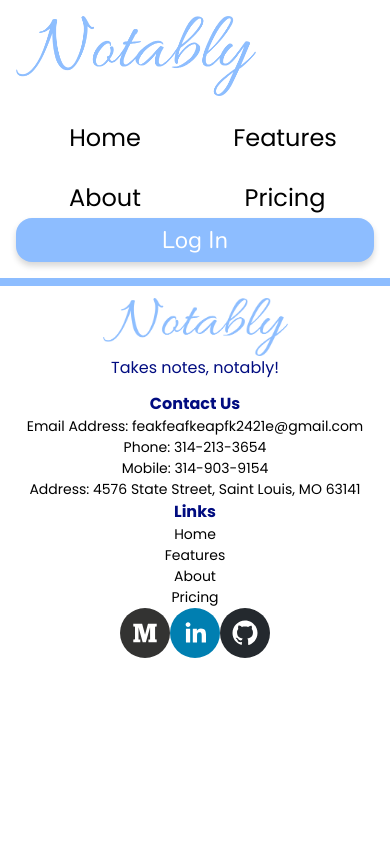
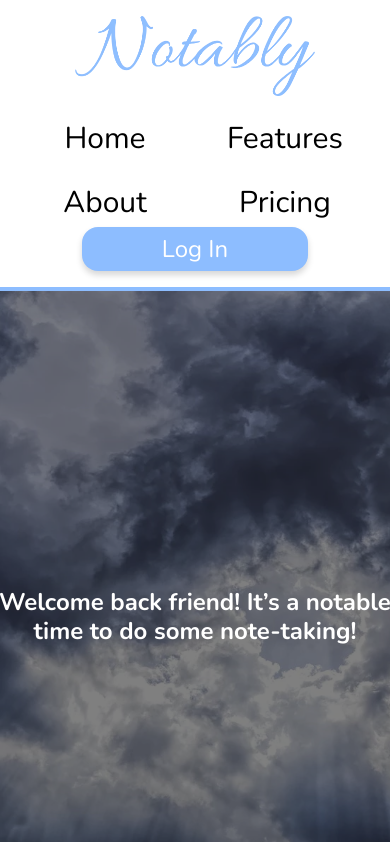
Before and after one commit to BlackPearlescence/notably, a React (Create React App) app in the folder client/: page /login in a window 390 px wide. Shown: the top 842 px of the page. Built offline with nearby package versions, Linux system fonts and the light colour scheme.

Commit message:
responsive login page

```diff
--- a/client/src/components/authenticationpages/AuthHero.module.scss
+++ b/client/src/components/authenticationpages/AuthHero.module.scss
@@ -6,10 +6,59 @@
     justify-content: center;
     align-items: center;
     background-image: url("../../assets/images/sky-3499982_1920.webp");
-    height: 80vh;
+    background-size: cover;
+    height: 85vh;
     width: 50%;
 
     .authMask {
         z-index: 2;
+        background-color: rgb(shared.$color-black, 0.5);
+        color: shared.$color-white;
+        height: 100vh;
+        width: 100%;
+        display: flex;
+        flex-direction: column;
+        justify-content: center;
+        align-items: center;
+
+        h1 {
+            width: shared.$box-desktop-xl;
+            @include shared.heading-desktopmedium;
+            font-weight: shared.$font-weight-extrabold;
+        }
     }
 }
+
+@include shared.tablet {
+    .authHeroContainer {
+        width: 100%;
+        height: 100%;
+
+        .authMask {
+
+            h1 {
+                @include shared.heading-tabletsmall;
+                width: shared.$box-tablet-xl;
+                padding-bottom: shared.$gap-tablet-xl;
+            }
+        }
+    }
+}
+
+@include shared.mobile {
+    .authHeroContainer {
+        width: 100%;
+        height: 80vh;
+        .authMask {
+            height: 80vh;
+
+            h1 {
+                @include shared.heading-mobilesmall;
+                width: shared.$box-mobile-xl;
+                padding-bottom: shared.$gap-mobile-xl;
+            }
+
+
+        }
+    }
+}
--- a/client/src/components/authenticationpages/AuthHero.tsx
+++ b/client/src/components/authenticationpages/AuthHero.tsx
@@ -3,14 +3,16 @@ import styles from "./AuthHero.module.scss";
 
 interface HeroHeader {
     title: string;
+    children?: React.ReactNode;
 }
 
-export const AuthHero: React.FC<HeroHeader> = ({ title }) => {
+export const AuthHero: React.FC<HeroHeader> = ({ title, children }) => {
     return (
         <div className={styles.authHeroContainer}>
             <div className={styles.authHero}></div>
             <div className={styles.authMask}>
                 <h1>{title}</h1>
+                {children}
             </div>
         </div>
     )
--- a/client/src/components/authenticationpages/LoginBox.tsx
+++ b/client/src/components/authenticationpages/LoginBox.tsx
@@ -1,15 +1,11 @@
 import React from "react";
 import styles from "./LoginBox.module.scss";
+import { LoginForm } from "./LoginForm";
 export const LoginBox: React.FC = () => {
 
     return (
         <div className={styles.loginContainer}>
-            <form>
-                <input name="email" type="text" placeholder="email" />
-                <input name="password" type="password" placeholder="password" />
-                <button type="submit">Log In</button>
-                <span>New User? Sign up here!</span>
-            </form>
+            <LoginForm />
         </div>
     )
 }
--- /dev/null
+++ b/client/src/components/authenticationpages/LoginForm.module.scss
@@ -0,0 +1,62 @@
+@use "../../styles/shared.scss";
+
+.formContainer {
+    display: flex;
+    flex-direction: column;
+    justify-content: center;
+    align-items: center;
+    width: calc(shared.$box-tablet-md * 1.2);
+    height: calc(shared.$box-tablet-md * 1.2);
+    background-color: shared.$color-white;
+    box-shadow: shared.$box-shadow-lg;
+
+
+    h2 {
+        @include shared.heading-tabletmedium;
+        margin: shared.$gap-tablet-lg;
+        color: shared.$color-primary;
+    }
+    input {
+        margin: shared.$gap-tablet-lg;
+        @include shared.body-tabletmedium;
+        padding: shared.$gap-tablet-sm;
+        width: shared.$box-tablet-md;
+    }
+
+    button {
+        margin: shared.$gap-desktop-sm;
+        @include shared.body-desktopmedium;
+        padding-top: shared.$padding-desktop-xs;
+        padding-bottom: shared.$padding-desktop-xs;
+        padding-left: shared.$padding-desktop-xxl;
+        padding-right: shared.$padding-desktop-xxl;
+        border-radius: shared.$border-radius-md;
+        border: none;
+        background-color: shared.$color-main;
+        color: shared.$color-white;
+        transition: background-color 0.2s ease-in-out, color 0.2s ease-in-out;
+        box-shadow: shared.$box-shadow-md;
+
+        &:hover {
+            background-color: shared.$color-primary;
+            color: shared.$color-white;
+        }
+    }
+
+    span {
+        margin: shared.$gap-desktop-lg;
+        @include shared.body-desktopmedium;
+        text-decoration: underline;
+        color: shared.$color-secondary;
+        cursor: pointer;
+        transition: color 0.2s ease-in-out;
+
+        &:hover {
+            color: shared.$color-accent;
+        }
+    }
+}
+
+@include shared.mobile {
+
+}
--- /dev/null
+++ b/client/src/components/authenticationpages/LoginForm.tsx
@@ -0,0 +1,14 @@
+import React from "react";
+import styles from "./LoginForm.module.scss";
+export const LoginForm: React.FC = () => {
+
+    return(
+        <form className={styles.formContainer}>
+            <h2>Sign In</h2>
+            <input name="email" type="text" placeholder="Email Address" />
+            <input name="password" type="password" placeholder="Password" />
+            <button type="submit">Log In</button>
+            <span>New User? Sign up here!</span>
+        </form>
+    )
+}
--- a/client/src/components/bars/Footer.module.scss
+++ b/client/src/components/bars/Footer.module.scss
@@ -70,10 +70,22 @@
     }
 }
 
+@include shared.tablet {
+    .footerContainer {
+
+    }
+}
+
 @include shared.mobile {
     .footerContainer {
         display: flex;
         flex-direction: column;
+        height: 100%;
+
+        img {
+            width: shared.$box-mobile-md;
+            height: shared.$box-mobile-xs;
+        }
 
         .logoContainer {
             margin-top: shared.$padding-mobile-md;
@@ -114,6 +126,12 @@
                 @include shared.body-mobilemedium;
             }
         }
+
+        .socialLinksContainer {
+            * {
+                padding: shared.$padding-mobile-xs;
+            }
+        }
     }
 
 
--- a/client/src/components/bars/NavigationBar.module.scss
+++ b/client/src/components/bars/NavigationBar.module.scss
@@ -92,6 +92,7 @@
 @include shared.mobile {
     .navigationBarContainer {
         display: grid;
+        justify-items: center;
         grid-template-columns: 1fr 1fr;
         grid-template-rows: 1fr 1fr;
         grid-template-areas:
@@ -104,39 +105,36 @@
             grid-area: logo;
             width: shared.$box-mobile-md;
             height: shared.$box-mobile-xs;
+
         }
 
-        a:nth-child(n+2) {
-            @include shared.heading-mobilelarge;
+        span:nth-child(n+2) {
+            @include shared.heading-mobilemedium;
             // box-shadow: shared.$box-shadow-md;
         }
 
-        a:nth-child(1) {
-            grid-area: logo;
-        }
-
-        a:nth-child(2) {
+        span:nth-child(2) {
             grid-area: home;
         }
 
-        a:nth-child(3) {
+        span:nth-child(3) {
             grid-area: features;
         }
 
-        a:nth-child(4) {
+        span:nth-child(4) {
             grid-area: about;
         }
 
-        a:nth-child(5) {
+        span:nth-child(5) {
             grid-area: pricing;
         }
 
         button {
-            @include shared.heading-tabletsmall;
+            @include shared.heading-mobilesmall;
             padding-top: shared.$padding-mobile-xs;
             padding-bottom: shared.$padding-mobile-xs;
-            padding-left: calc(shared.$padding-mobile-xxl * 2);
-            padding-right: calc(shared.$padding-mobile-xxl * 2);
+            padding-left: calc(shared.$padding-mobile-xxl * 2.5);
+            padding-right: calc(shared.$padding-mobile-xxl * 2.5);
             grid-area: button;
         }
     }
--- a/client/src/components/landing/LandingHero.module.scss
+++ b/client/src/components/landing/LandingHero.module.scss
@@ -5,6 +5,7 @@
 
     .landingHeroContainer {
         background-image: url("../../assets/images/blue-5177612_1920.webp");
+        background-size: cover;
         height: 90vh;
         width: 100%;
     }
@@ -79,7 +80,7 @@
         .landingMask {
 
             p {
-                @include shared.heading-tabletlarge
+                @include shared.heading-tabletlarge;
             }
         }
 
--- a/client/src/pages/LoginPage.module.scss
+++ b/client/src/pages/LoginPage.module.scss
@@ -4,5 +4,5 @@
     display: flex;
     flex-direction: row;
     justify-content: center;
-    border: none;
+
 }
--- a/client/src/pages/LoginPage.tsx
+++ b/client/src/pages/LoginPage.tsx
@@ -3,6 +3,7 @@ import { useMediaQuery } from 'react-responsive';
 import styles from "./LoginPage.module.scss";
 import LoginBox from "../components/authenticationpages/LoginBox";
 import { AuthHero } from "../components/authenticationpages/AuthHero";
+import { LoginForm } from "../components/authenticationpages/LoginForm";
 
 export const LoginPage = () => {
     const isDesktop = useMediaQuery({ minWidth: screenSizes.desktopMinimum });
@@ -13,7 +14,22 @@ export const LoginPage = () => {
             {isDesktop && (
                 <div className={styles.loginPageContainer}>
                     <LoginBox />
-                    <AuthHero title="Welcome back friend! It’s a notable time to do some note-taking!" />
+                    <AuthHero title="Welcome back friend! It’s a notable time to do some note-taking!">
+
+                    </AuthHero>
+                </div>
+            )}
+            {isTablet && (
+                <div>
+                    <AuthHero title="Welcome back friend! It’s a notable time to do some note-taking!">
+                        <LoginForm />
+                    </AuthHero>
+                </div>
+            )}
+            {isMobile && (
+                <div>
+                    <AuthHero title="Welcome back friend! It’s a notable time to do some note-taking!">
+                    </AuthHero>
                 </div>
             )}
         </div>
```
Also changed, not shown: client/src/components/authenticationpages/LoginBox.module.scss (+51 -1 lines), package.json (added, +10 -0 lines), 1 other file (tests, documents, lock files or other folders).
